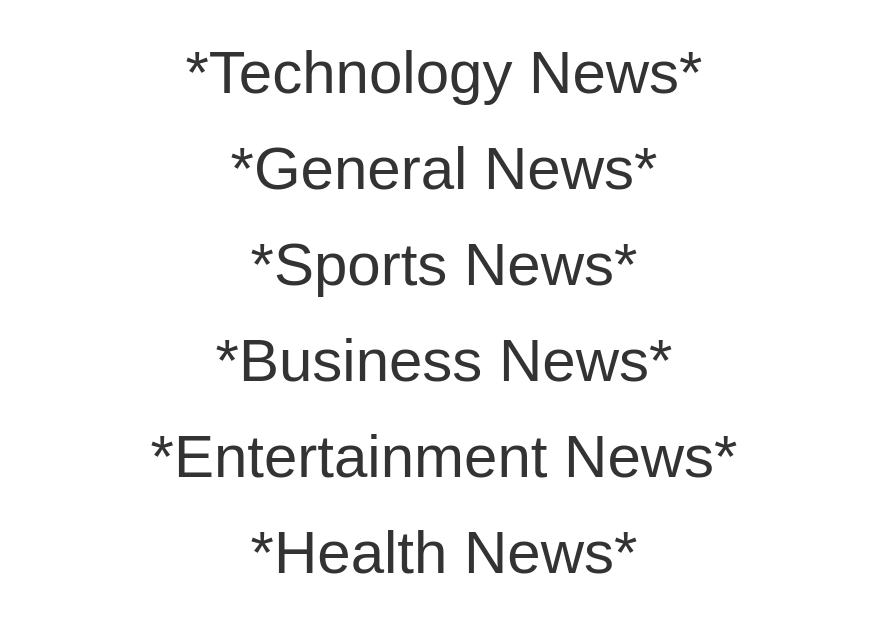
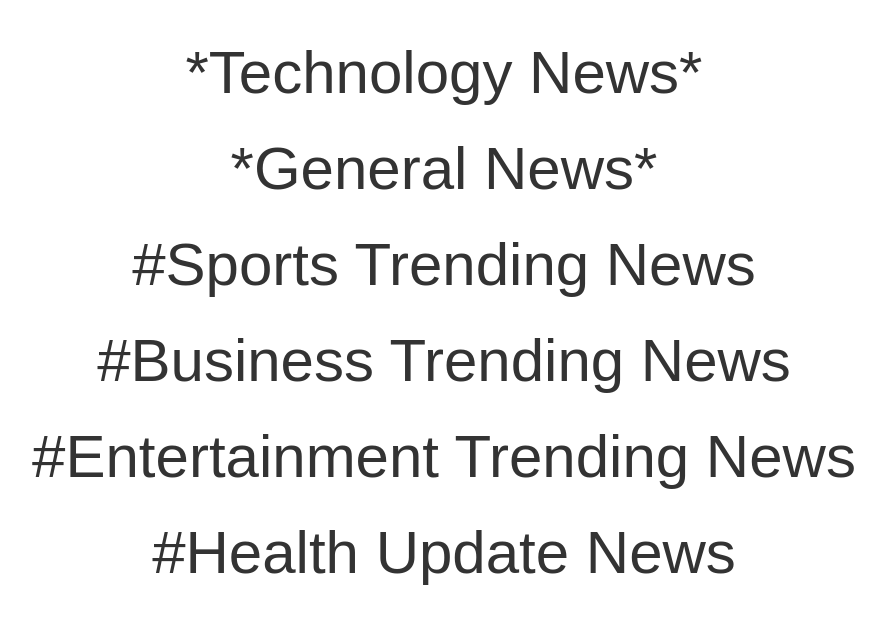
Before and after one commit to Marah-uwase/News-list-app, a Flask app: template app/templates/index.html in a window 1280 px wide. Shown: the part 52-676 px from the top of the page, without its empty margins (196-1081 px from the left). Run offline with Flask 2, Linux system fonts and the light colour scheme; the template is opened without the code that fills it, so the values that code supplies are empty; some libraries are stand-ins or nearby versions; some web fonts are replaced.

```diff
--- a/app/templates/index.html
+++ b/app/templates/index.html
@@ -17,25 +17,25 @@
     </div>
     <div class="row">
         <div class="col-md-12">
-            <h2 class="text-center category">*Sports News*</h2>
+            <h2 class="text-center category">#Sports Trending News</h2>
         </div>
             {{macro.displayNews(sports)}}
     </div>
     <div class="row">
         <div class="col-md-12">
-            <h2 class="text-center category">*Business News*</h2>
+            <h2 class="text-center category">#Business Trending  News</h2>
         </div>
             {{macro.displayNews(business)}}
     </div>
     <div class="row">
         <div class="col-md-12">
-            <h2 class="text-center category">*Entertainment News*</h2>
+            <h2 class="text-center category">#Entertainment Trending News</h2>
         </div>
             {{macro.displayNews(entertainment)}}
     </div>
     <div class="row">
         <div class="col-md-12">
-            <h2 class="text-center category">*Health News*</h2>
+            <h2 class="text-center category">#Health Update News</h2>
         </div>
             {{macro.displayNews(health)}}
     </div>
```
